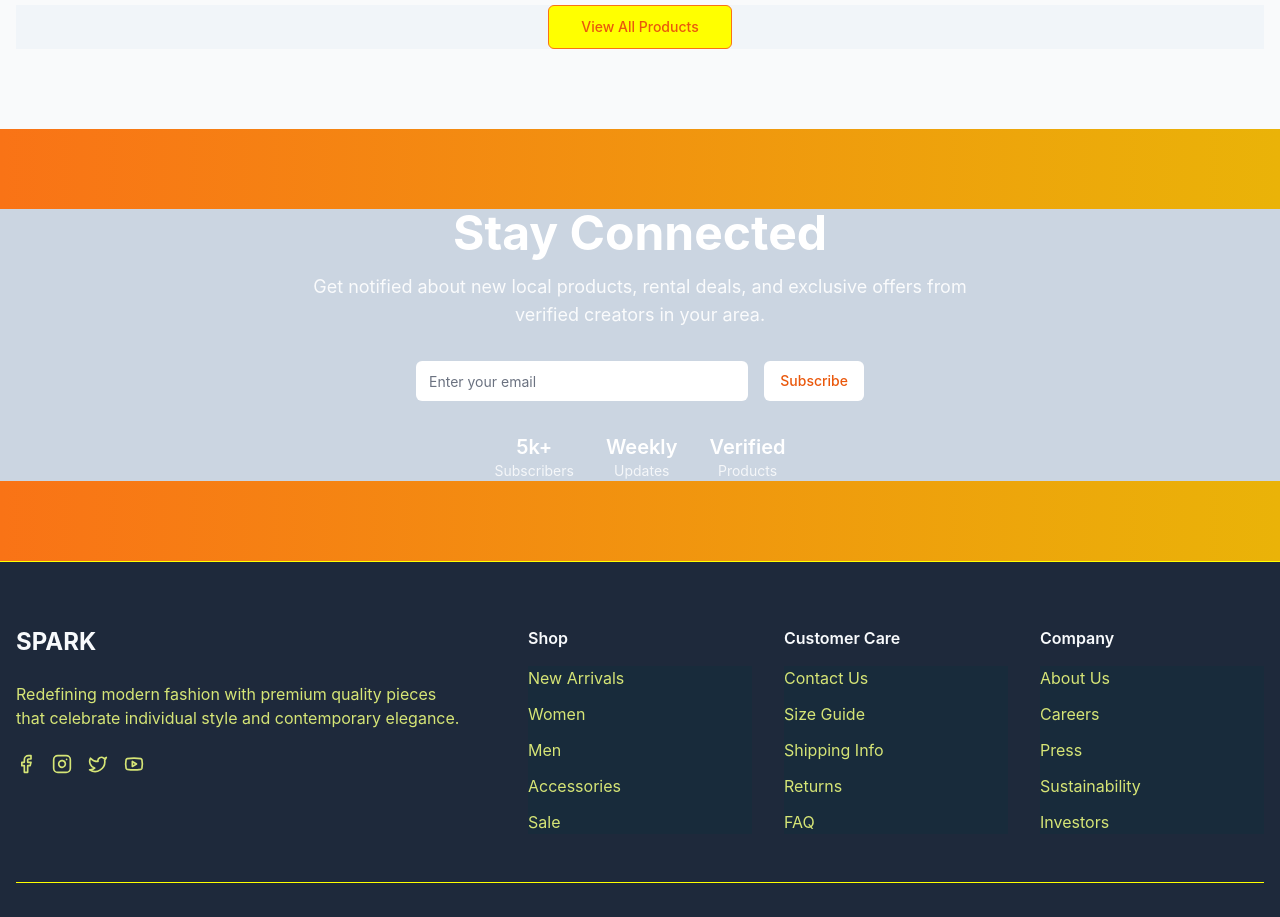
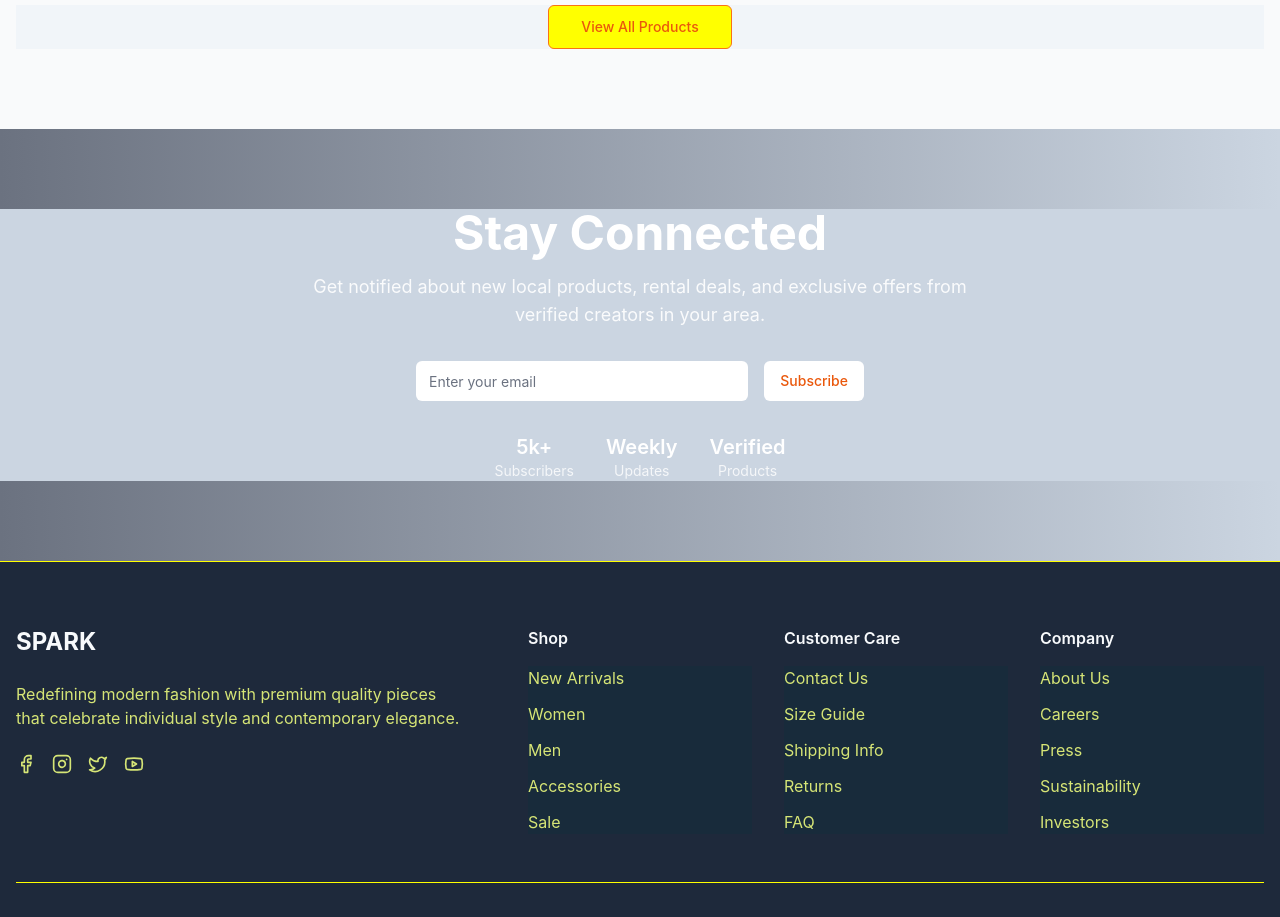
Before and after one commit to Mousa-Wazir/webflow-commerce-spark, a React (Vite) app: page / in a window 1280 px wide. Shown: the part 2340-3257 px from the top of the page. Built offline with nearby package versions, Linux system fonts and the light colour scheme.

Commit message:
Visual edit in Lovable
Edited UI in Lovable

```diff
--- a/src/components/Newsletter.tsx
+++ b/src/components/Newsletter.tsx
@@ -14,7 +14,7 @@ export function Newsletter() {
       setEmail('');
     }
   };
-  return <section className="py-20 bg-gradient-to-r from-orange-500 to-yellow-500 text-white bg-slate-300">
+  return <section className="py-20 bg-gradient-to-r from-gray-500 to-black-500 text-white bg-slate-300">
       <div className="container mx-auto px-4 bg-slate-300">
         <div className="max-w-2xl mx-auto text-center space-y-8">
           <div className="space-y-4">
```
